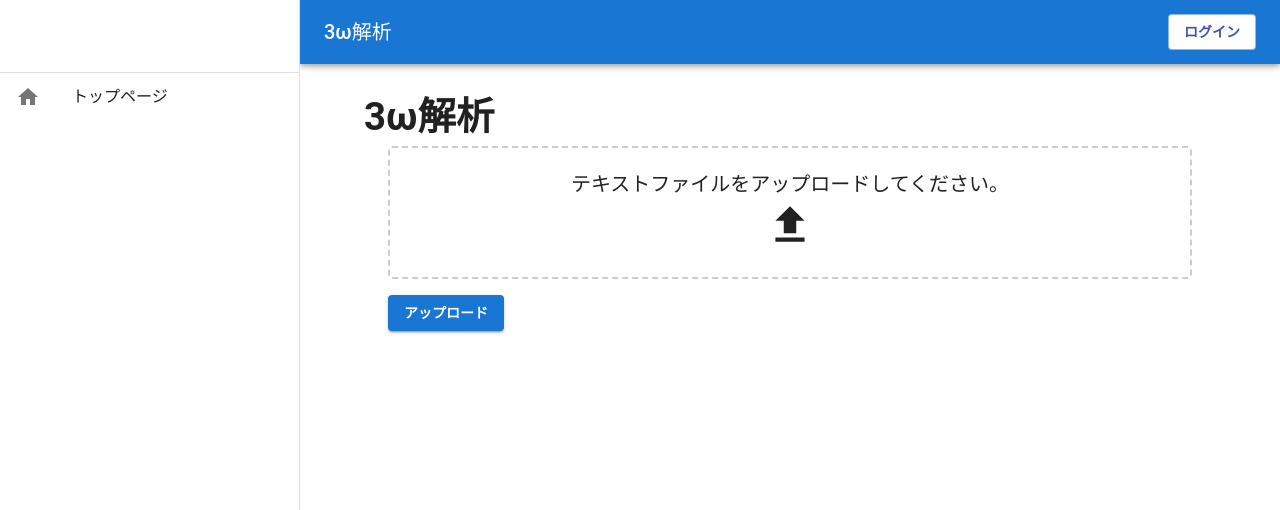
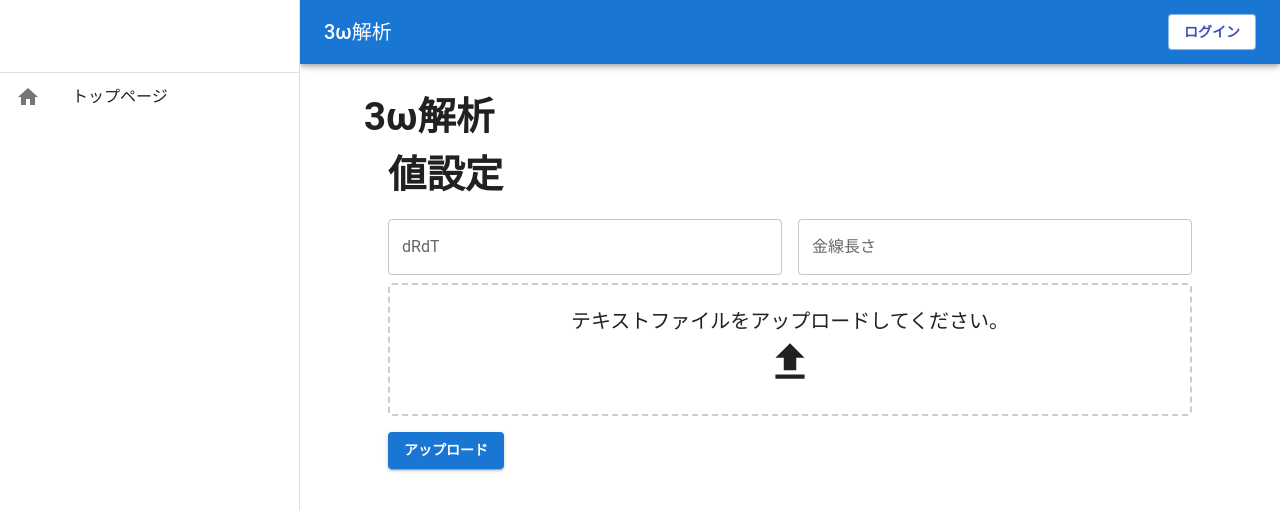
Before and after one commit to koo-arch/three-omega-analysis, a React (Create React App) app in the folder frontend/: page / in a window 1280 px wide. Shown: the top 510 px of the page. Built offline with nearby package versions, Linux system fonts and the light colour scheme.

Commit message:
create configuration.tsx

```diff
--- /dev/null
+++ b/frontend/src/features/analysis/configuration.tsx
@@ -0,0 +1,27 @@
+import React from 'react';
+import { useAppSelector } from '../../hooks/redux/reduxHooks';
+import ValueSetting from './valueSetting';
+import RegisterSetting from './registerSetting';
+import { Grid, Container, Typography } from '@mui/material';
+
+const Configuration: React.FC = () => {
+    const isAuthenticated = useAppSelector(state => state.auth.isAuthenticated);
+
+    return (
+        <Container>
+            <Grid container>
+                <Grid item xs>
+                    <Typography variant='h3'>値設定</Typography>
+                </Grid>
+                {isAuthenticated &&
+                    <Grid>
+                        <RegisterSetting />
+                    </Grid>
+                }
+            </Grid>
+            <ValueSetting />
+        </Container>
+    )
+}
+
+export default Configuration;
--- a/frontend/src/features/analysis/valueSetting.tsx
+++ b/frontend/src/features/analysis/valueSetting.tsx
@@ -7,6 +7,7 @@ import { TextField, Grid, FormControl } from '@mui/material';
 const ValueSetting: React.FC = () => {
     useFetchSetting();
 
+    const isAuthenticated = useAppSelector(state => state.auth.isAuthenticated);
     const setting = useAppSelector(state => state.setting.data);
     const names = [...new Set(setting?.map(item => item.name))];
     const [selectedName, setSelectedName] = useState<string>("");
@@ -18,6 +19,7 @@ const ValueSetting: React.FC = () => {
 
     return (
         <div>
+            {isAuthenticated &&
                 <FormControl
                     fullWidth
                     margin='normal'
@@ -31,6 +33,7 @@ const ValueSetting: React.FC = () => {
                         helperText=""
                     />
                 </FormControl>
+            }
             <Grid container spacing={2} alignItems="center">
                 <Grid item xs>
                     <TextField
--- a/frontend/src/pages/top.tsx
+++ b/frontend/src/pages/top.tsx
@@ -3,6 +3,7 @@ import { Link } from 'react-router-dom';
 import { useAppDispatch, useAppSelector } from '../hooks/redux/reduxHooks';
 import { setSnackbar } from '../redux/snackbarSlice';
 import CustomSnackbar from '../components/customSnackbar';
+import Configuration from '../features/analysis/configuration';
 import CreateGraph from '../features/graph/createGraph';
 import { Box, Container, Typography, Button } from '@mui/material';
 
@@ -15,6 +16,7 @@ const Top: React.FC = () => {
                 <Typography component={"h1"} variant='h3'>
                     3ω解析
                 </Typography>
+                <Configuration />
                 <CreateGraph />
             </Container>
             <CustomSnackbar {...snackbar} />
```
Lines whose indentation alone changed are shown as unchanged.
